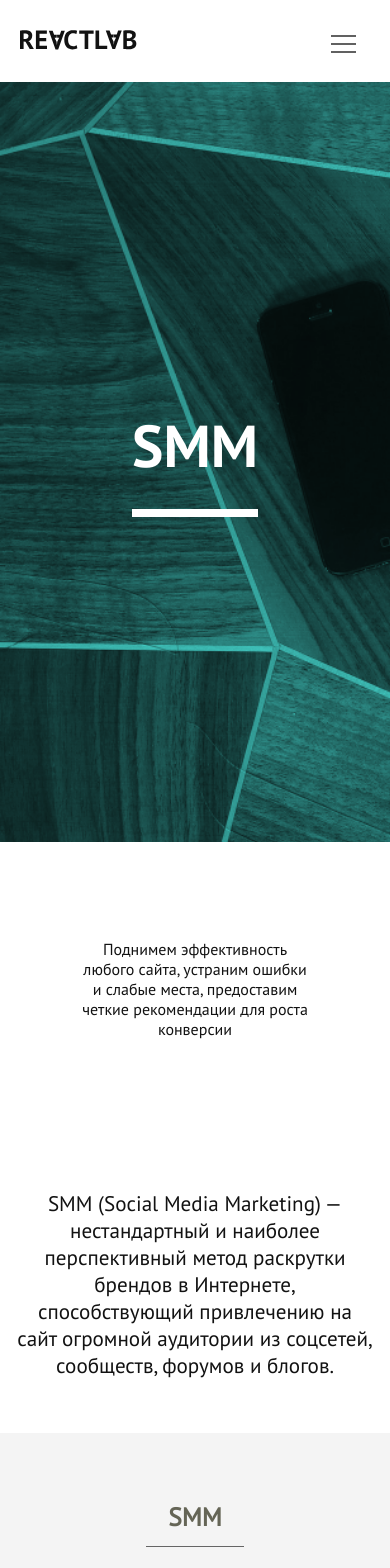
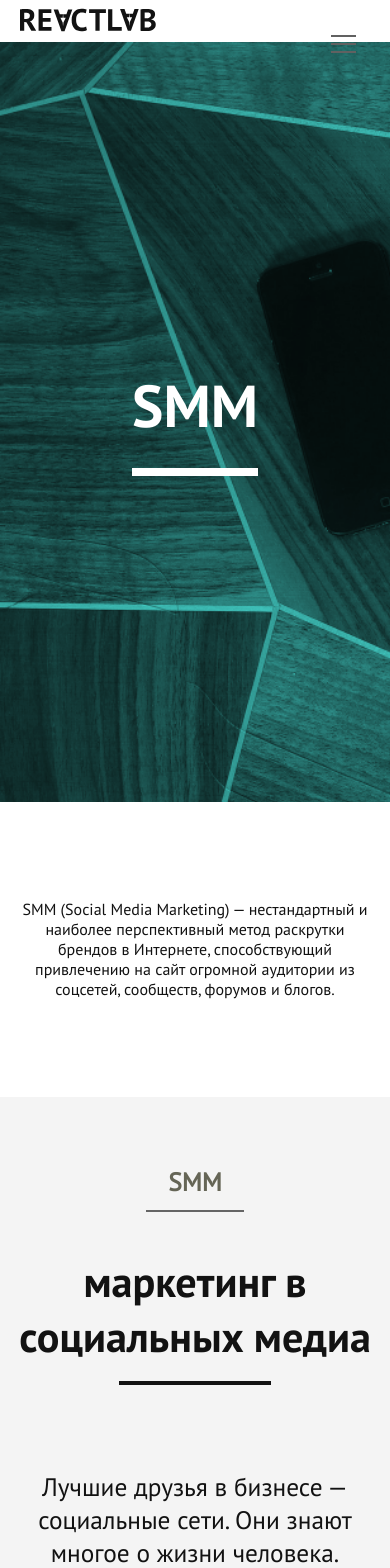
Before and after one commit to kstdbrv/reactLab, a Django app: page /internet-marketing/smm/ in a window 390 px wide. Shown: the top 1568 px of the page. Run offline with Django 3.2, Linux system fonts and the light colour scheme.

Commit message:
reworw main page and logo

```diff
--- a/RUSALMA/main/templates/main/header.html
+++ b/RUSALMA/main/templates/main/header.html
@@ -20,12 +20,7 @@
             <li class="navbar-item"><a class="navbar-item-link" href="{% url 'blog' %}"> блог</a></li>
             <li class="navbar-item"><a class="navbar-item-link" href="{% url 'portfolio' %}">портфолио</a>
             </li>
-            <li class="navbar-item"><a class="navbar-item-link" href="">компания</a>
-                <ul class="drop-ul">
-                    <li class="drop-ul-item"><a href="{% url 'about' %}" class="drop-item-link">о нас</a></li>
-                    <li class="drop-ul-item"><a href="#" class="drop-item-link">обучение в компании</a></li>
-
-                </ul>
+            <li class="navbar-item"><a class="navbar-item-link" href="{% url 'about' %}">компания</a>
             </li>
             <li class="navbar-item"><a class="navbar-item-link" href="{% url 'contacts' %}">контакты</a></li>
         </ul>
--- a/RUSALMA/main/templates/main/index.html
+++ b/RUSALMA/main/templates/main/index.html
@@ -16,10 +16,8 @@
     <div class="container">
         <div class="wrap">
             <div class="left">
-                    <div class="slogan"><strong>digital-агенство<br/>
+                    <div class="slogan"><strong>Digital-агенство<br/>
                         полного цикла</strong></div>
-                    <div class="button"><a class="item-link" href="#">заказать</a></div>
-
             </div>
 
             <div class="right">
--- a/RUSALMA/main/templates/main/smm.html
+++ b/RUSALMA/main/templates/main/smm.html
@@ -6,19 +6,10 @@
   {% block content %}
       {% include 'main/preview.html' %}
       <div class="short-description">
-          <span>Поднимем эффективность любого сайта, устраним ошибки и слабые места, предоставим
-              четкие рекомендации для роста конверсии</span>
-      </div>
-
-      <div class="block-title">
-        <div class="container">
-          <p class="block-title__text">
-            SMM (Social Media Marketing) — нестандартный и наиболее
+          <span>SMM (Social Media Marketing) — нестандартный и наиболее
             перспективный метод раскрутки брендов в Интернете,
             способствующий привлечению на сайт огромной аудитории
-            из соцсетей, сообществ, форумов и блогов.
-          </p>
-        </div>
+            из соцсетей, сообществ, форумов и блогов.</span>
       </div>
 
       <div class="media">
--- a/RUSALMA/static/css/header_style.css
+++ b/RUSALMA/static/css/header_style.css
@@ -11,11 +11,14 @@ header {
     display: flex;
     align-items: center;
     width: 50%;
-    margin: 3vh 0 3vh 0;
 }
 
 .logo {
     margin-left: 3vw;
+}
+
+.logo svg {
+  height: 40px;
 }
 
 
@@ -34,7 +37,6 @@ nav {
     justify-content: space-between;
     align-items: center;
     padding-right: 40px;
-    margin: 3vh 4vw 2vh 4vh;
 }
 
 .navbar-item {
@@ -290,7 +292,7 @@ h1 {
     margin-left: 10%;
   }
   .logo svg {
-    width: 30vw;
+    width: 35vw;
   }
   nav {
     display: none;
--- a/RUSALMA/static/css/smm_style.css
+++ b/RUSALMA/static/css/smm_style.css
@@ -444,6 +444,10 @@ ul, li {
     width: 90%;
 }
 
+.short-description span {
+  width: 90%;
+}
+
 .stages__row:nth-child(even) .card:nth-child(even) {
     order: 0;
 }
```
Also changed, not shown: RUSALMA/static/css/style.css (+10 -3 lines).
